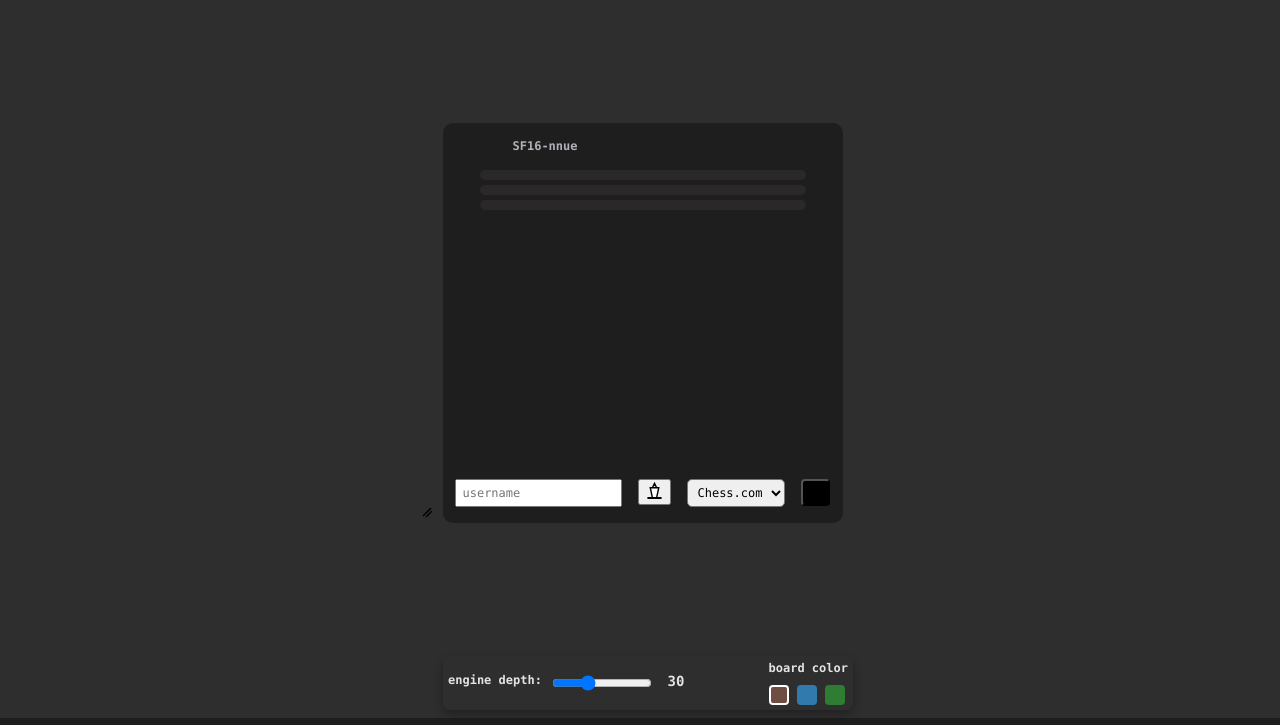
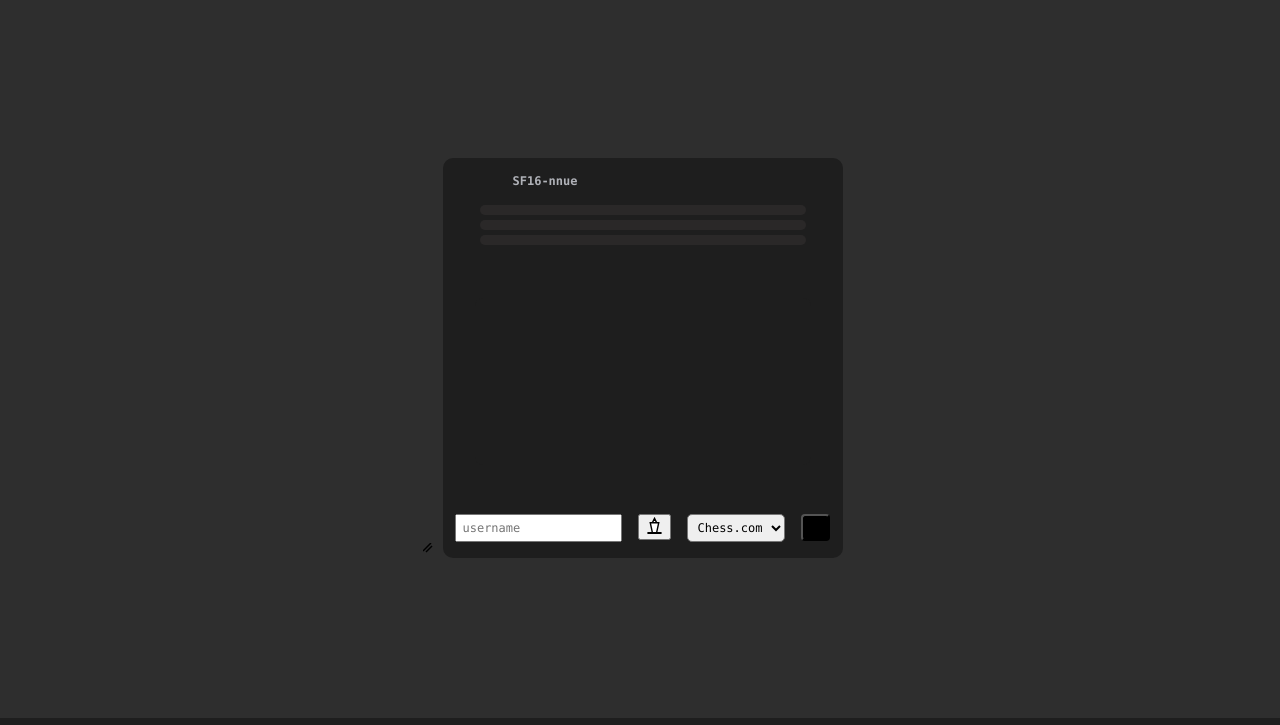
Before and after one commit to jackrankin/prepout, a website built with Vite: page app/index.html in a window 1280 px wide. Shown: the part 47-772 px from the top of the page. Built offline with nearby package versions, Linux system fonts and the light colour scheme; what chessground would draw is missing.

```diff
--- a/app/index.html
+++ b/app/index.html
@@ -111,9 +111,9 @@
   </div>
 
   <footer id="settings-footer"
-    style="display: flex; align-items: center; justify-content: center; background-color: #2e2e2e; padding: 0.5rem; ">
-    <div
-      style="display: flex; align-items: center; justify-content: space-between; width: 400px; padding: 5px; border-radius: 8px; box-shadow: 0 4px 10px rgba(0,0,0,0.3);">
+    style="display: none; align-items: center; justify-content: center; background-color: transparent; padding: 0.5rem; ">
+    <div id="settings-popup"
+      style="display: flex; align-items: center; justify-content: space-between; background-color: #2e2e2e; width: 400px; padding: 5px; border-radius: 8px; box-shadow: 0 4px 10px rgba(0,0,0,0.3);">
       <div style="display: flex; flex-direction: col; gap: 8px; vertical-align: middle;">
         <label for="depth-input" style="font-size: 12px; margin-bottom: 2px;"> engine depth:</label>
         <input id="depth-slider" type="range" min="20" max="50" value="30" step="1" style="width: 100px;"
--- a/app/src/main.js
+++ b/app/src/main.js
@@ -35,6 +35,7 @@
   explorerMoveList: document.getElementById("explorer-move-list"),
 
   settingsToggle: document.getElementById("settings"),
+  settingsPopup: document.getElementById("settings-popup"),
   settingsFooter: document.getElementById("settings-footer"),
   depthSlider: document.getElementById("depth-slider"),
   depthValue: document.getElementById("size-value"),
@@ -336,7 +337,7 @@
 
   document.addEventListener("click", (e) => {
     if (
-      !elements.settingsFooter.contains(e.target) &&
+      !elements.settingsPopup.contains(e.target) &&
       e.target !== elements.settingsToggle
     ) {
       elements.settingsFooter.style.display = "none";
--- a/app/src/style.css
+++ b/app/src/style.css
@@ -42,7 +42,8 @@
 }
 
 #settings-footer {
-  position: relative;
+  margin-bottom: 2.3rem;
+  position: fixed;
   bottom: 0;
   left: 0;
   right: 0;
@@ -82,8 +83,6 @@
   width: calc(100% - 40px);
   max-height: calc(100vh - 200px);
   min-height: 400px;
-  padding-left: 20px;
-  padding-right: 20px;
   margin: 0 auto;
 }
 
```
